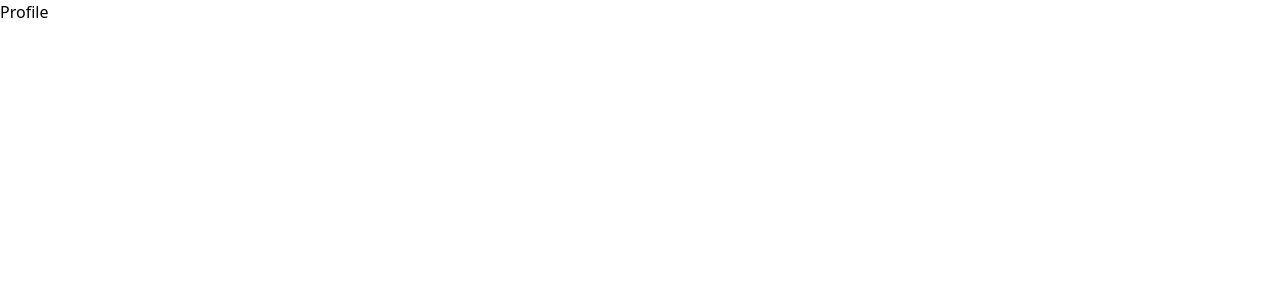
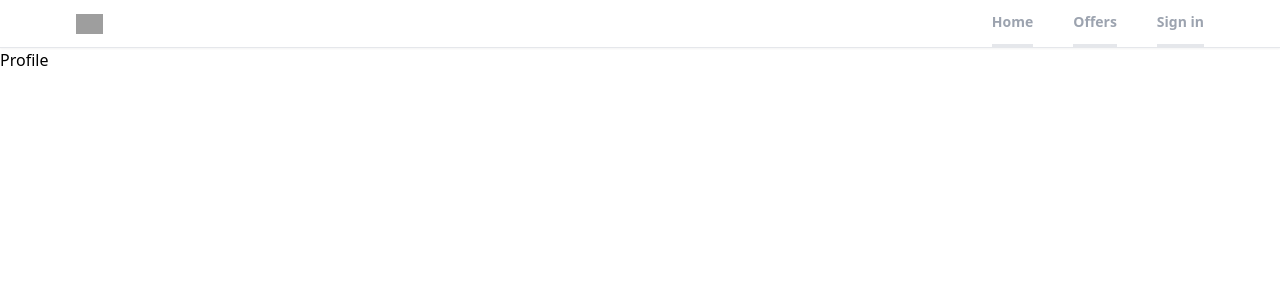
Before and after one commit to harun3851/estates, a React (Create React App) app: page /profile in a window 1280 px wide. Shown: the top 300 px of the page. Built offline with nearby package versions, Linux system fonts and the light colour scheme; grey boxes are pictures that could not be loaded.

Commit message:
navigation setup

```diff
--- a/package.json
+++ b/package.json
@@ -6,6 +6,7 @@
     "@testing-library/jest-dom": "^5.16.5",
     "@testing-library/react": "^13.4.0",
     "@testing-library/user-event": "^13.5.0",
+    "hook-js": "^2.2.0",
     "react": "^18.2.0",
     "react-dom": "^18.2.0",
     "react-router": "^6.9.0",
--- a/src/App.js
+++ b/src/App.js
@@ -5,11 +5,13 @@
 import SignUp from "./pages/SignUp";
 import Offers from "./pages/Offers";
 import ForgotPassword from "./pages/ForgotPassword";
+import Header from "./components/Header";
 
 function App() {
   return (
    <>
 <Router>
+  <Header />
   <Routes>
     <Route path="/" element={<Home />}/>
     <Route path="/profile" element={<Profile />}/>
--- /dev/null
+++ b/src/components/Header.jsx
@@ -0,0 +1,33 @@
+import React from 'react';
+import { useLocation, useNavigate } from 'react-router-dom';
+
+
+export default function Header() {
+  const location = useLocation();
+  const navigate = useNavigate();
+ function pathMathRoute(route){
+  if(route===location.pathname){
+    return true;
+  }
+ }
+  return (
+    <div className="bg-white border-b shadow-sm sticky top-0 z-50">
+   <header className="flex justify-between items-center px-3 max-w-6xl mx-auto">
+
+<img src="https://static.rdc.moveaws.com/images/logos/rdc-logo-default.svg" onClick={()=>navigate("/") }   alt="logo" className="h-5 cursor-pointer" />
+      <div className="flex">
+        <ul className="flex space-x-10">
+            <li className={`cursor-pointer py-3 text-sm font-semibold text-gray-400
+             border-b-[3px]  ${pathMathRoute("/") && "text-black border-b-red-500 "}`} onClick={()=>navigate("/")}>Home</li>
+            <li className={`cursor-pointer py-3 text-sm font-semibold text-gray-400
+            border-b-[3px]
+            ${pathMathRoute("/offers") && "text-black border-b-red-500"}`} onClick={()=>navigate("/offers")}>Offers</li>
+            <li className={`cursor-pointer py-3 text-sm font-semibold text-gray-400
+            border-b-[3px]
+            ${pathMathRoute("/sign-in") && "text-black border-b-red-500"}`} onClick={()=>navigate("/sign-in")}>Sign in</li>
+        </ul>
+        </div>
+   </header>
+   </div>
+  )
+}
--- a/src/pages/ForgotPassword.jsx
+++ b/src/pages/ForgotPassword.jsx
@@ -0,0 +1,7 @@
+import React from 'react'
+
+export default function ForgotPassword() {
+  return (
+    <div>ForgotPassword</div>
+  )
+}
```
Also changed, not shown: 1 other file (tests, documents, lock files or other folders).
